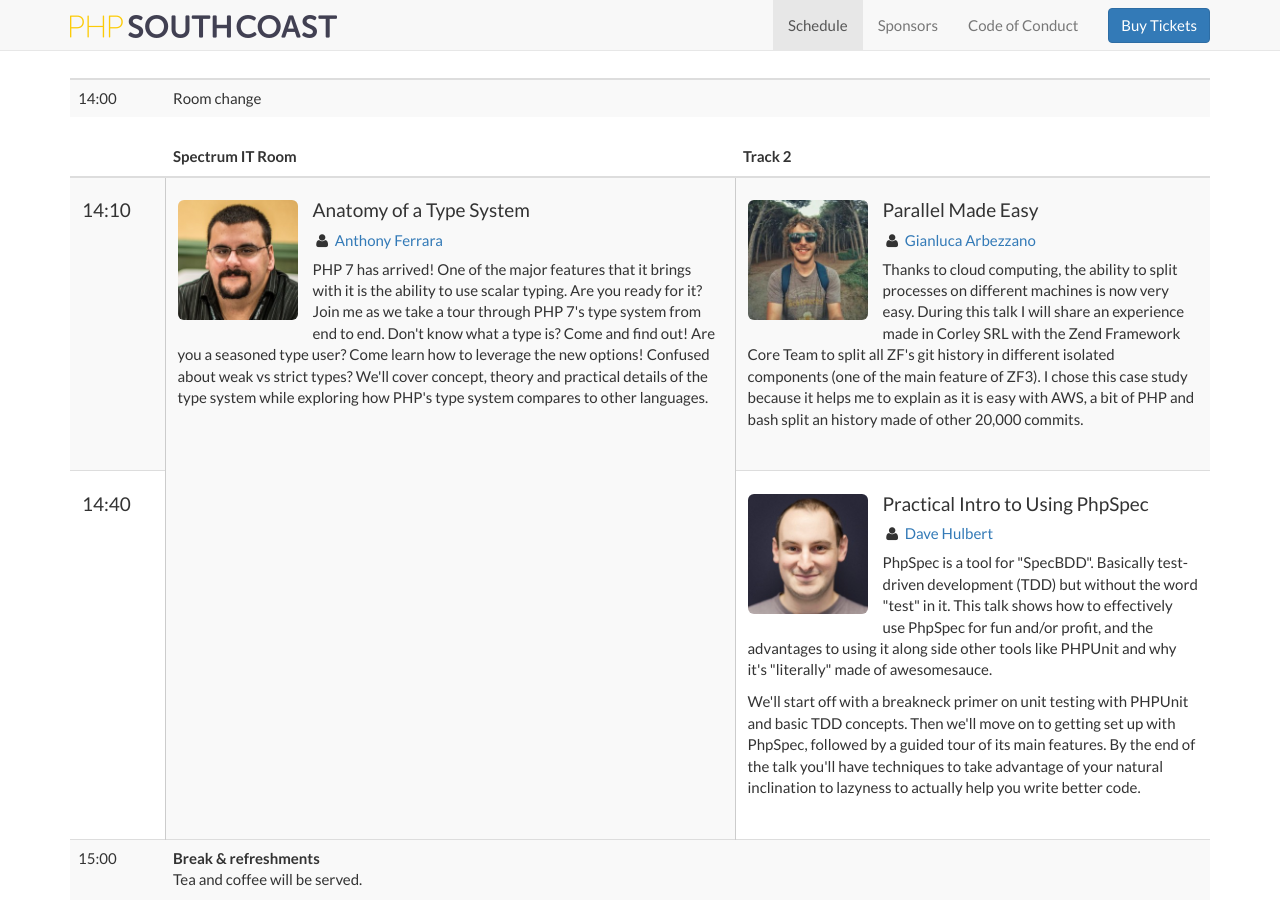
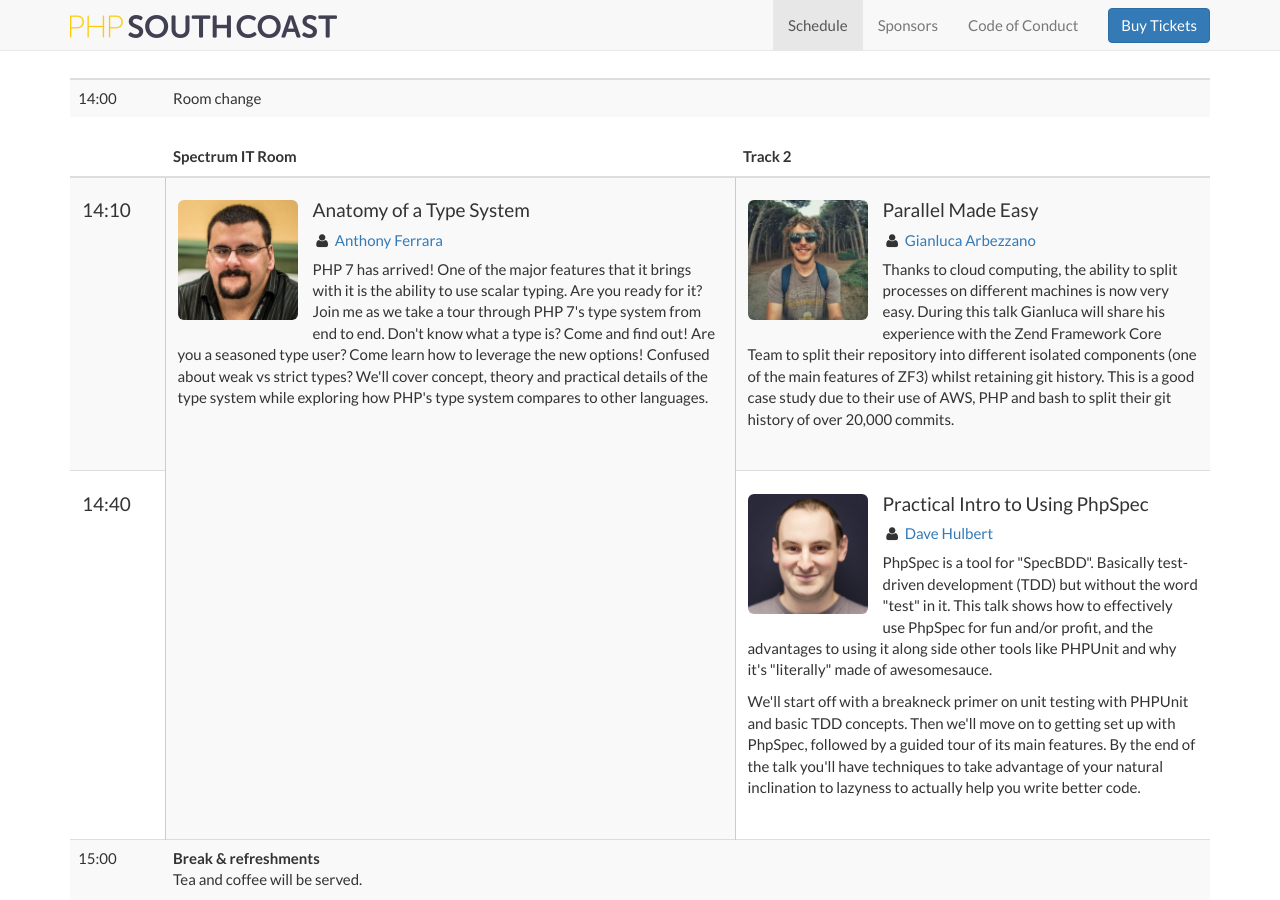
Before and after one commit to phphants/php-south-coast-2016, a Jekyll site: the page built from schedule.html, in a window 1280 px wide and 900 px high, scrolled down 2530 px. Built offline with Jekyll 4.4.1, drawn with Linux system fonts in a browser that asks for light colours.

Commit message:
Grammar fixes for Gianluca's talk

```diff
--- a/_data/speakers.yml
+++ b/_data/speakers.yml
@@ -20,7 +20,7 @@
   talks:
     - title: Parallel made easy
       abstract: |
-        Thanks to cloud computing, the ability to split processes on different machines is now very easy. During this talk I will share an experience made in Corley SRL with the Zend Framework Core Team to split all ZF's git history in different isolated components (one of the main feature of ZF3). I chose this case study because it helps me to explain as it is easy with AWS, a bit of PHP and bash split an history made of other 20,000 commits.
+        Thanks to cloud computing, the ability to split processes on different machines is now very easy. During this talk Gianluca will share his experience with the Zend Framework Core Team to split their repository into different isolated components (one of the main features of ZF3) whilst retaining git history. This is a good case study due to their use of AWS, PHP and bash to split their git history of over 20,000 commits.
 
 barnes:
   name: Tess Barnes
```
